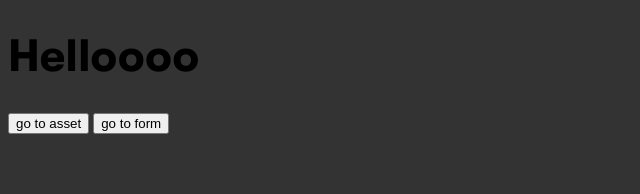
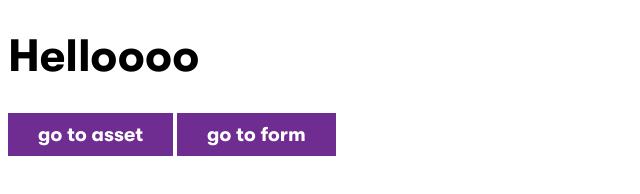
Before and after one commit to Klajdi44/dxc, a website built with Parcel: page index.html in a window 1280 px wide. Shown: the whole page, without its empty margins (0-640 px from the left). Built offline with nearby package versions, Linux system fonts and the light colour scheme.

Commit message:
added buttons

```diff
--- a/index.html
+++ b/index.html
@@ -10,8 +10,10 @@
 </head>
 
 <h1>Helloooo</h1>
-<a href="/Asset/asset.html"><button> go to asset</button></a>
-<a href="/form/form.html"><button> go to form</button></a>
+<a href="/Asset/asset.html" ><button class='btn'> go to asset</button>
+<a href="/form/form.html"><button class="btn dark"> go to form</button></a>
+
+
 
 <script src="index.js"></script>
 </body>
--- a/main.scss
+++ b/main.scss
@@ -1,9 +1,6 @@
 @use './partials/utilities/utilities.scss' as u;
 @use './partials/components/asset_landpage.scss';
-
-body {
-  background: #333;
-}
+@use './partials/components/index.scss';
 
 h1 {
   font-family: u.font(bold);
--- /dev/null
+++ b/partials/components/index.scss
@@ -0,0 +1,31 @@
+@use '/partials/utilities/utilities.scss' as u;
+
+//global
+a{
+text-decoration: none;
+cursor: pointer;
+}
+
+.btn{
+  max-width: 400px;
+  padding: 10px 30px;
+  font-size:20px;
+  font-family: u.font(bold);
+  background: u.color(purple);
+  color: #fff;
+  border: none;
+  transition: all .3s;
+  cursor: pointer;
+
+
+  &:hover{
+    background: transparent;
+    border: 2px solid u.color(purple);
+    color: #000;
+  }
+}
+
+.dark:hover{
+  background: #000;
+  color: #fff;
+}
```
